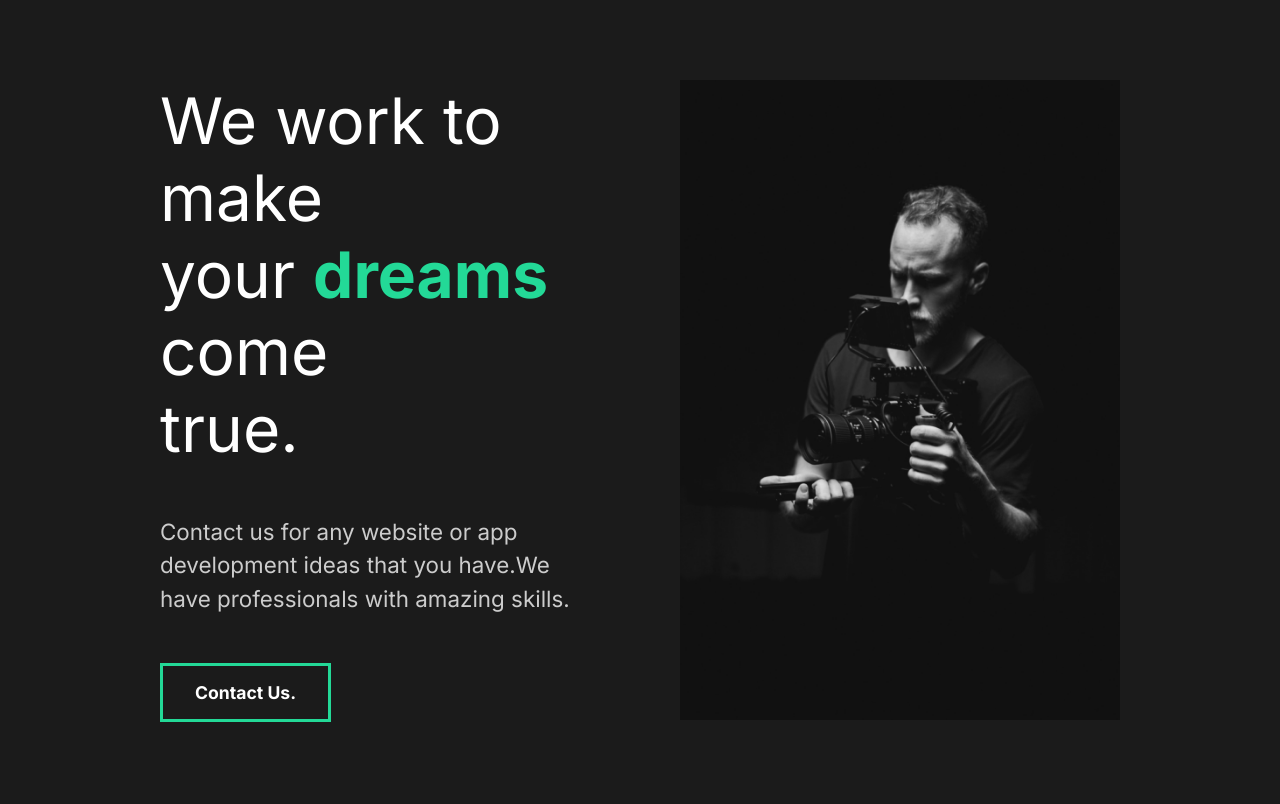
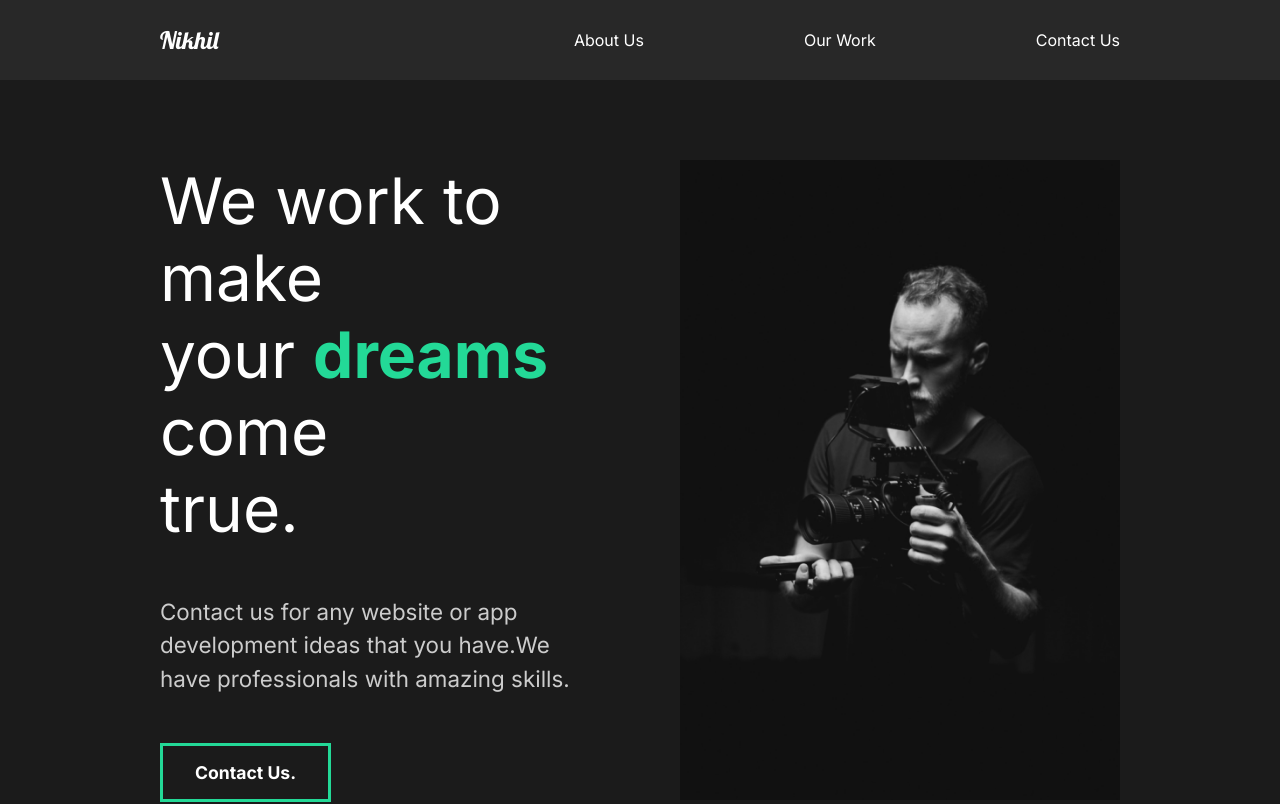
Before and after one commit to nikhilmishra101/photoclick, a React (Create React App) app: page / in a window 1280 px wide. Shown: the top 804 px of the page. Built offline with nearby package versions, Linux system fonts and the light colour scheme.

Commit message:
8.Adding Nav

```diff
--- a/src/App.js
+++ b/src/App.js
@@ -3,9 +3,11 @@
 import GlobalStyle from "./components/GlobalStyle";
 //Import Pages
 import AboutUs from "./pages/AboutUs";
+import Nav from "./components/Nav";
 function App() {
   return (
     <div className="App">
+      <Nav />
       <GlobalStyle />
       <AboutUs />
     </div>
--- /dev/null
+++ b/src/components/Nav.js
@@ -0,0 +1,54 @@
+import React from "react";
+import styled from "styled-components";
+
+const Nav = () => {
+  return (
+    <StyledNav>
+      <h1>
+        <a href="#" id="logo">
+          Nikhil
+        </a>
+      </h1>
+      <ul>
+        <li>
+          <a href="#">About Us</a>
+        </li>
+        <li>
+          <a href="#">Our Work</a>
+        </li>
+        <li>
+          <a href="#">Contact Us</a>
+        </li>
+      </ul>
+    </StyledNav>
+  );
+};
+
+const StyledNav = styled.nav`
+  min-height: 10vh;
+  display: flex;
+  margin: auto;
+  justify-content: space-between;
+  align-items: center;
+  padding: 1rem 10rem;
+  background: #282828;
+  a {
+    color: white;
+    text-decoration: none;
+  }
+  ul {
+    display: flex;
+    list-style: none;
+  }
+  #logo {
+    font-size: 1.5rem;
+    font-family: "Lobster", cursive;
+    font-weight: lighter;
+  }
+  li {
+    padding-left: 10rem;
+    position: relative;
+  }
+`;
+
+export default Nav;
--- a/src/index.js
+++ b/src/index.js
@@ -2,10 +2,13 @@
 import ReactDOM from "react-dom";
 import App from "./App";
 import reportWebVitals from "./reportWebVitals";
+import { BrowserRouter } from "react-router-dom";
 
 ReactDOM.render(
   <React.StrictMode>
-    <App />
+    <BrowserRouter>
+      <App />
+    </BrowserRouter>
   </React.StrictMode>,
   document.getElementById("root")
 );
```
Also changed, not shown: 1 other file (tests, documents, lock files or other folders).
